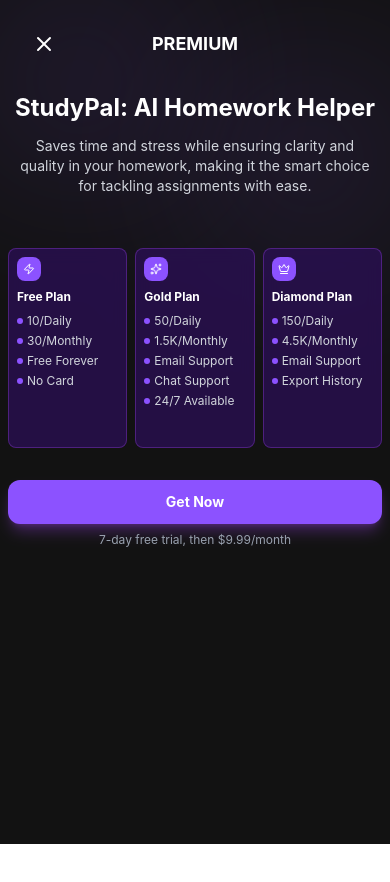
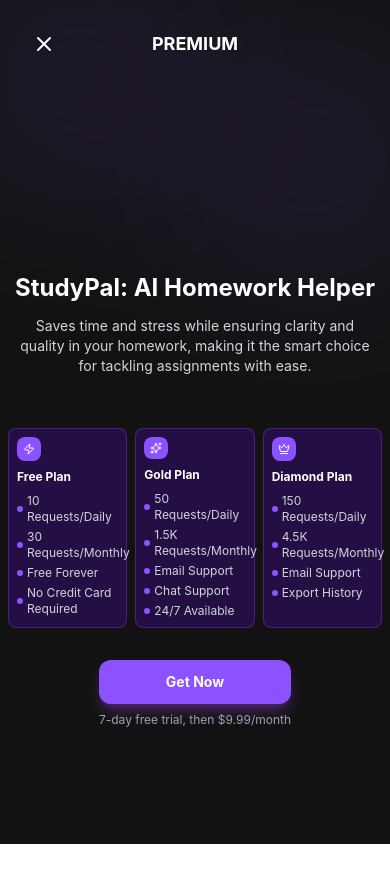
Before and after one commit to dlo137/StudyPal-AI, a React (Vite) app: page /#/premium in a window 390 px wide. Shown: the top 882 px of the page. Before the commit the page ends 844 px from the top, so only its background shows below. Built offline with nearby package versions, Linux system fonts and the light colour scheme.

Commit message:
updated mobile responsiveness

```diff
--- a/src/pages/PremiumFeatures.tsx
+++ b/src/pages/PremiumFeatures.tsx
@@ -27,7 +27,7 @@
         <div className="absolute w-40 h-40 bg-[#8C52FF] rounded-full filter blur-[100px] top-20 right-0 opacity-30"></div>
       </div>
 
-      <div className="relative z-10 max-w-5xl mx-auto w-full pt-1 pl-2 pr-2 sm:pl-4 sm:pr-4 md:pl-6 md:pr-6 pb-6">
+      <div className="relative z-10 max-w-5xl mx-auto w-full pt-1 pl-2 pr-2 sm:pl-4 sm:pr-4 md:pl-6 md:pr-6 pb-6 flex flex-col justify-center min-h-screen sm:min-h-0">
         {/* Title and Description Section */}
         <div className="text-center mb-8 sm:mb-10 md:mb-12">
           <h1 className="text-2xl sm:text-3xl md:text-4xl font-bold mb-3 md:mb-4">StudyPal: AI Homework Helper</h1>
@@ -49,11 +49,11 @@
             <ul className="space-y-1 sm:space-y-1.5 md:space-y-2 text-gray-300 flex-1 text-xs sm:text-xs md:text-sm">
               <li className="flex items-center space-x-1 sm:space-x-2 md:space-x-3">
                 <div className="w-1.5 h-1.5 md:w-2 md:h-2 rounded-full bg-[#8C52FF] flex-shrink-0"></div>
-                <span>10/Daily</span>
+                <span>10 Requests/Daily</span>
               </li>
               <li className="flex items-center space-x-1 sm:space-x-2 md:space-x-3">
                 <div className="w-1.5 h-1.5 md:w-2 md:h-2 rounded-full bg-[#8C52FF] flex-shrink-0"></div>
-                <span>30/Monthly</span>
+                <span>30 Requests/Monthly</span>
               </li>
               <li className="flex items-center space-x-1 sm:space-x-2 md:space-x-3">
                 <div className="w-1.5 h-1.5 md:w-2 md:h-2 rounded-full bg-[#8C52FF] flex-shrink-0"></div>
@@ -61,7 +61,7 @@
               </li>
               <li className="flex items-center space-x-1 sm:space-x-2 md:space-x-3">
                 <div className="w-1.5 h-1.5 md:w-2 md:h-2 rounded-full bg-[#8C52FF] flex-shrink-0"></div>
-                <span>No Card</span>
+                <span>No Credit Card Required </span>
               </li>
             </ul>
           </div>
@@ -77,11 +77,11 @@
             <ul className="space-y-1 sm:space-y-1.5 md:space-y-2 text-gray-300 flex-1 text-xs sm:text-xs md:text-sm">
               <li className="flex items-center space-x-1 sm:space-x-2 md:space-x-3">
                 <div className="w-1.5 h-1.5 md:w-2 md:h-2 rounded-full bg-[#8C52FF] flex-shrink-0"></div>
-                <span>50/Daily</span>
+                <span>50 Requests/Daily</span>
               </li>
               <li className="flex items-center space-x-1 sm:space-x-2 md:space-x-3">
                 <div className="w-1.5 h-1.5 md:w-2 md:h-2 rounded-full bg-[#8C52FF] flex-shrink-0"></div>
-                <span>1.5K/Monthly</span>
+                <span>1.5K Requests/Monthly</span>
               </li>
               <li className="flex items-center space-x-1 sm:space-x-2 md:space-x-3">
                 <div className="w-1.5 h-1.5 md:w-2 md:h-2 rounded-full bg-[#8C52FF] flex-shrink-0"></div>
@@ -111,11 +111,11 @@
             <ul className="space-y-1 sm:space-y-1.5 md:space-y-2 text-gray-300 flex-1 text-xs sm:text-xs md:text-sm">
               <li className="flex items-center space-x-1 sm:space-x-2 md:space-x-3">
                 <div className="w-1.5 h-1.5 md:w-2 md:h-2 rounded-full bg-[#8C52FF] flex-shrink-0"></div>
-                <span>150/Daily</span>
+                <span>150 Requests/Daily</span>
               </li>
               <li className="flex items-center space-x-1 sm:space-x-2 md:space-x-3">
                 <div className="w-1.5 h-1.5 md:w-2 md:h-2 rounded-full bg-[#8C52FF] flex-shrink-0"></div>
-                <span>4.5K/Monthly</span>
+                <span>4.5K Requests/Monthly</span>
               </li>
               <li className="flex items-center space-x-1 sm:space-x-2 md:space-x-3">
                 <div className="w-1.5 h-1.5 md:w-2 md:h-2 rounded-full bg-[#8C52FF] flex-shrink-0"></div>
```
